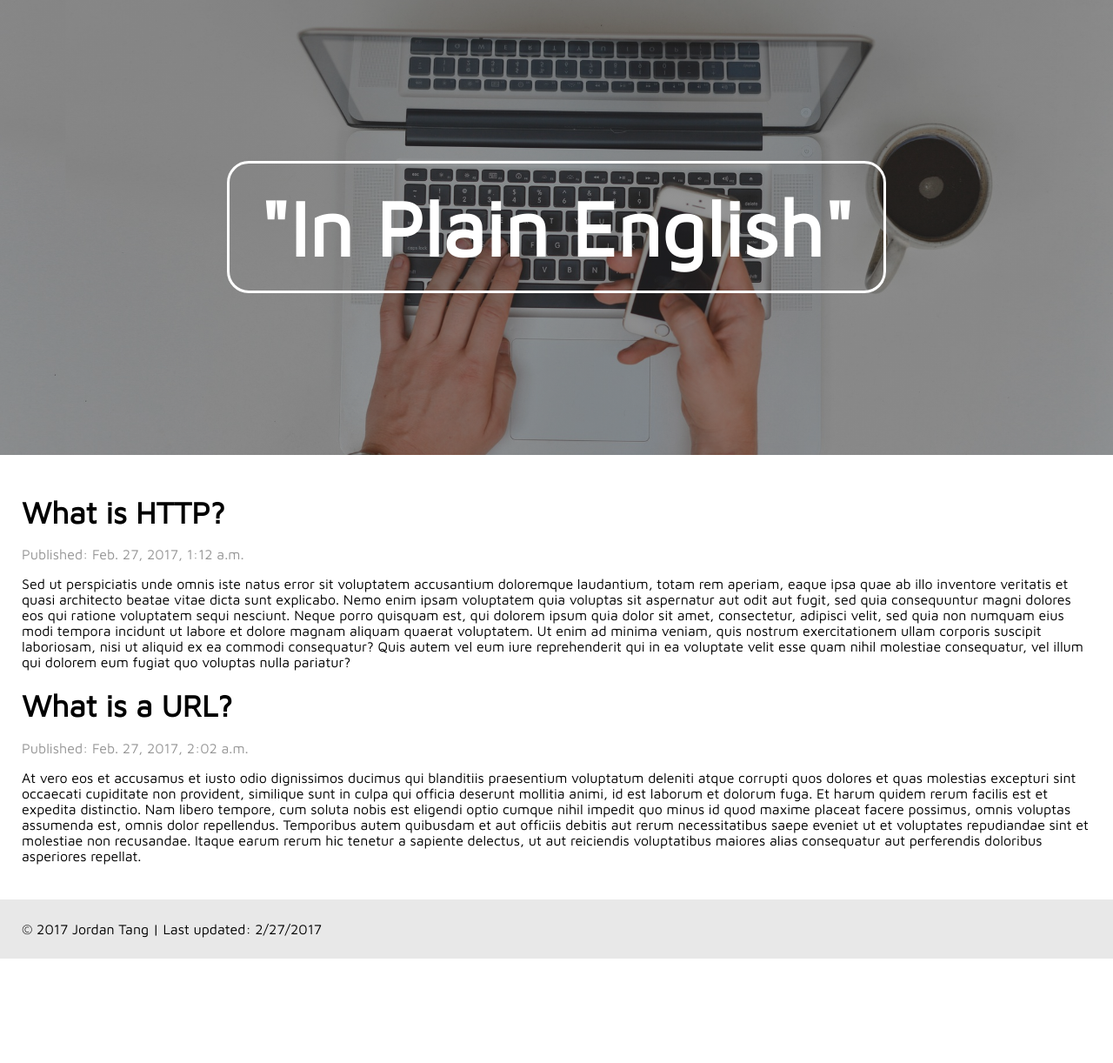
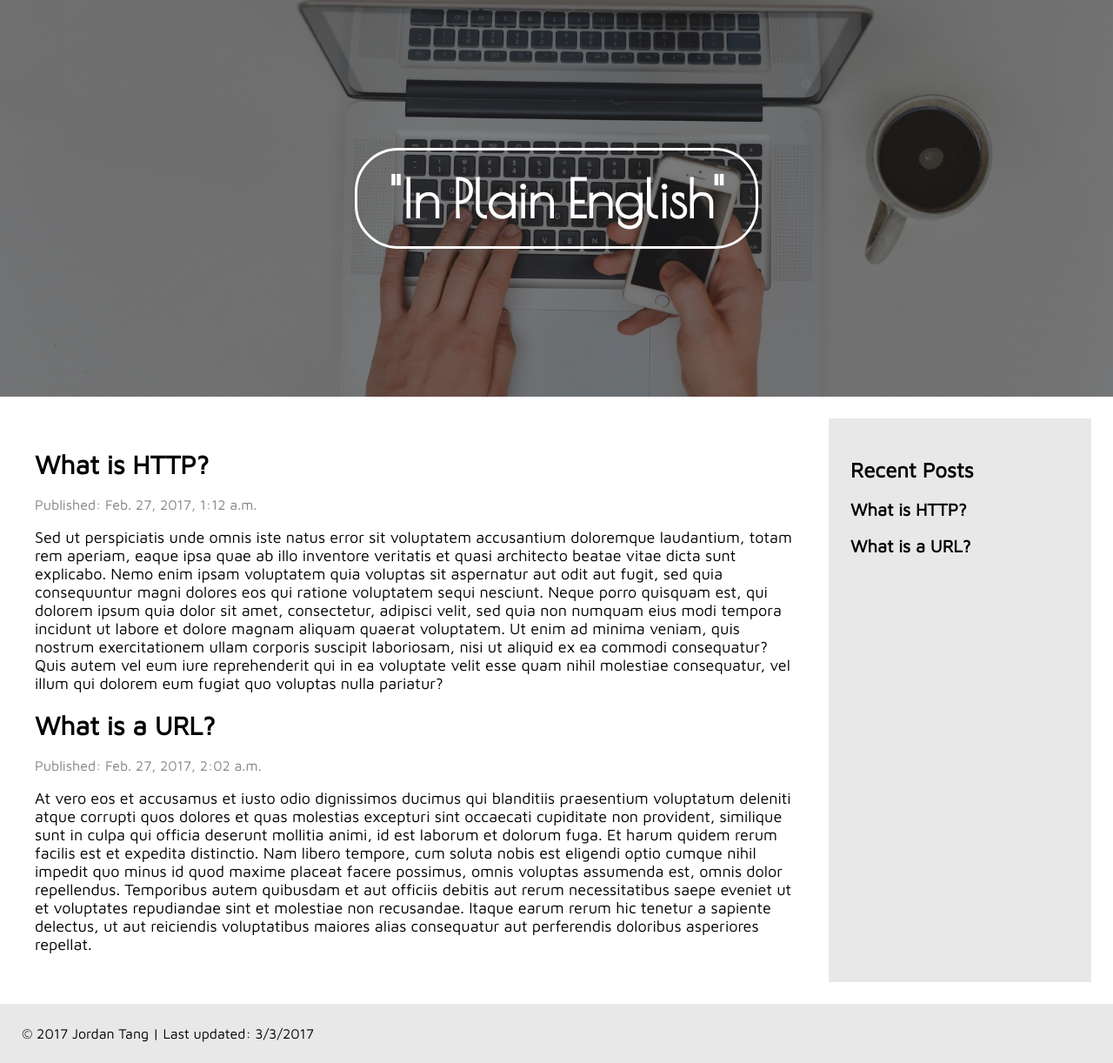
Before and after one commit to tangjl/blog, a Django app: page / in a window 1280 px wide. Shown: the whole page at 87% size. Before the commit the page ends 1102 px from the top, so only its background shows below. Run offline with Django 3.2, Linux system fonts and the light colour scheme; data comes from the database, SQL or seed files in the repository; both versions use the stored data as it was after the commit.

Commit message:
Extending templates and design changes

```diff
--- a/app/static/css/style.css
+++ b/app/static/css/style.css
@@ -3,40 +3,58 @@ body {
     margin: 0;
 }
 h1 {
-    font-size: 90px;
+    font-size: 32px;
     color: #FFF;
     border: 3px solid #FFF;
-    border-radius: 25px;
-    padding: 20px 35px;
+    border-radius: 50px;
+    padding: 10px 15px;
+    font-family: 'Poiret One', cursive;
 }
 h2 a {
-    font-size: 35px;
+    font-size: 24px;
+    color: #000;
+    text-decoration: none;
+}
+h3 a {
+    font-size: 20px;
     color: #000;
     text-decoration: none;
 }
 .subtext {
-    color: #969696;
-    font-size: 16px;
+    color: #848484;
+    font-size: 14px;
+}
+p {
+    font-size: 14px;
 }
 header {
     width: 100%;
-    background: linear-gradient(rgba(0,0,0,0.4),rgba(0,0,0,0.4)), url(../../static/images/header.jpg) no-repeat center;
+    background: linear-gradient(rgba(0,0,0,0.5),rgba(0,0,0,0.5)), url(../../static/images/header.jpg) no-repeat center;
     background-size: cover;
     text-align: center;
     display: flex;
     align-items: center;
     justify-content: center;
-    padding: 125px 10px;
+    flex-direction: column;
+    padding: 130px 10px;
 }
 .container {
     width: 100%;
-    padding: 25px;
+    padding: 15px;
+    display: initial;
 }
 footer {
     padding: 25px;
     background-color: #e8e8e8;
 }
-
+.posts {
+    padding: 15px;
+    margin-right: 25px;
+}
+.recent-nav {
+    padding: 25px;
+    background-color: #e8e8e8;
+}
 * {
     box-sizing: border-box;
 }
@@ -56,7 +74,7 @@ footer {
 @media all and (min-width: 600px) {
     .col-1 {width: 8.33%;}
     .col-2 {width: 16.66%;}
-    .col-3 {width: 50%;}
+    .col-3 {width: 25%;}
     .col-4 {width: 33.33%;}
     .col-5 {width: 41.66%;}
     .col-6 {width: 50%;}
@@ -66,4 +84,9 @@ footer {
     .col-10 {width: 83.33%;}
     .col-11 {width: 91.66%;}
     .col-12 {width: 100%;}
+    h1 {font-size: 60px; padding: 20px 35px;}
+    .container {padding: 25px; display: flex;}
+    p {font-size: 18px;}
+    h2 a {font-size: 30px;}
+    .subtext {font-size: 16px;}
 }
--- /dev/null
+++ b/app/templates/app/base.html
@@ -0,0 +1,35 @@
+{% load staticfiles %}
+<!-- if changes to css are not reflecting, clear cache with ctrl fn f5-->
+<html lang="en">
+    <head>
+        <meta charset="UTF-8"/>
+        <title>In Plain English</title>
+        <meta name="viewport" content="width=device-width, initial-scale=1.0"/>
+        <link rel="stylesheet" href="{% static 'css/style.css' %}">
+        <link href="https://fonts.googleapis.com/css?family=Maven+Pro|Poiret+One" rel="stylesheet">
+        <link rel="icon" type="image/png" href=""/>
+    </head>
+    <body>
+        <header>
+            <h1>"In Plain English"</h1>
+        </header>
+
+        <div class="container row">
+            <div class="col-9 posts">
+                {% block content %}
+                {% endblock %}
+            </div>
+            <div class="col-3 recent-nav">
+                <h2>Recent Posts</h2>
+                {% for post in posts %}
+                    <h3><a href="{% url 'post_detail' pk=post.pk %}">{{ post.title }}</a></h3>
+                {% endfor %}
+            </div>
+            <!-- make this into its own template-->
+        </div>
+
+        <footer>
+            © 2017 Jordan Tang | Last updated: 3/3/2017
+        </footer>
+    </body>
+</html>
--- a/app/templates/app/post_list.html
+++ b/app/templates/app/post_list.html
@@ -1,30 +1,11 @@
-{% load staticfiles %}
-<html lang="en">
-    <head>
-        <meta charset="UTF-8"/>
-        <title>Jordan Tang's Blog</title>
-        <meta name="viewport" content="width=device-width, initial-scale=1.0"/>
-        <link rel="stylesheet" href="{% static 'css/style.css' %}">
-        <link href="https://fonts.googleapis.com/css?family=Maven+Pro" rel="stylesheet">
-        <link rel="icon" type="image/png" href=""/>
-    </head>
-    <body>
-        <header>
-            <h1>"In Plain English"</h1>
-        </header>
+{% extends 'app/base.html' %}
 
-        <div class="container">
-        {% for post in posts %}
-            <div>
-                <h2><a href="">{{ post.title }}</a></h2>
-                <p class="subtext">Published: {{ post.published_date }}</p>
-                <p>{{ post.text|linebreaksbr }}</p>
-            </div>
-        {% endfor %}
+{% block content %}
+    {% for post in posts %}
+        <div>
+            <h2><a href="{% url 'post_detail' pk=post.pk %}">{{ post.title }}</a></h2>
+            <p class="subtext">Published: {{ post.published_date }}</p>
+            <p>{{ post.text|linebreaksbr }}</p>
         </div>
-
-        <footer>
-            © 2017 Jordan Tang | Last updated: 2/27/2017
-        </footer>
-    </body>
-</html>
+    {% endfor %}
+{% endblock %}
--- a/app/urls.py
+++ b/app/urls.py
@@ -3,4 +3,5 @@ from . import views
 
 urlpatterns = [
     url(r'^$', views.post_list, name='post_list'),
+    url(r'^post/(?P<pk>\d+)/$', views.post_detail, name="post_detail"),
 ]
--- a/app/views.py
+++ b/app/views.py
@@ -1,7 +1,12 @@
-from django.shortcuts import render
+from django.shortcuts import render, get_object_or_404
 from django.utils import timezone
 from .models import Post
+
 
 def post_list(request):
     posts = Post.objects.filter(published_date__lte=timezone.now()).order_by('published_date')
     return render(request, 'app/post_list.html', {'posts': posts})
+
+def post_detail(request, pk):
+    post = get_object_or_404(Post, pk=pk)
+    return render(request, 'app/post_detail.html', {'post': post})
```
Also changed, not shown: app/templates/app/post_detail.html (added, +11 -0 lines), db.sqlite3.
